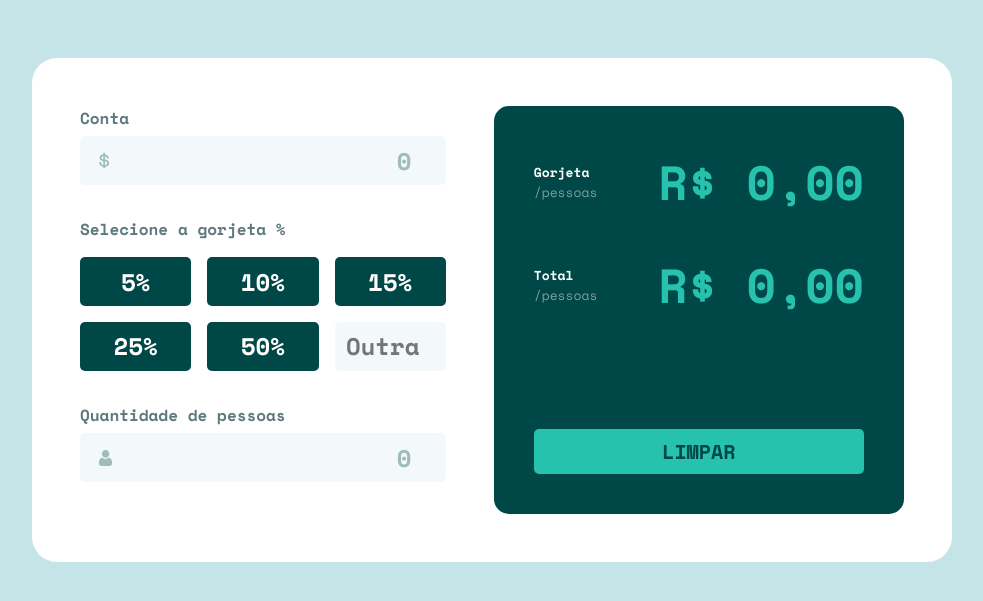
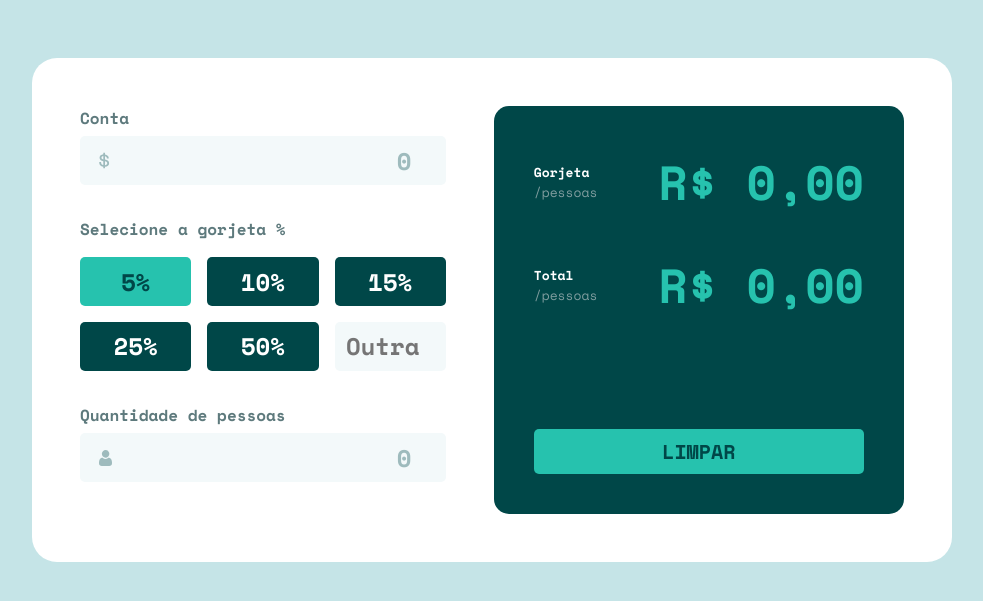
Before and after one commit to Anaolijps-15/cauculadora_gorgetas, a plain HTML site: page index.html in a window 1280 px wide. Both pictures are taken after a click on the button "5%". Shown: the part 157-758 px from the top of the page, without its empty margins (148-1131 px from the left). Drawn offline with nearby package versions, Linux system fonts and the light colour scheme.

Commit message:
nono commit do css e terceiro do js (TA TUDO FUNCIONANDO MENOS O MALDITO BOTAO !!!!)

```diff
--- a/script.js
+++ b/script.js
@@ -29,8 +29,20 @@ function receberQuantidadedePessoas(evento) {
 const botoesGorjeta = document.querySelectorAll(".gorjeta input[type='button']")
 botoesGorjeta.forEach(botao => {
     botao.addEventListener("click", receberPorcentagem)
+    botao.addEventListener("click", receberPorcentagemBotao)
 })
 
 function receberPorcentagem(evento) {
-    console.log(evento.target.value)
 }
+function receberPorcentagemBotao(evento) {
+    botoesGorjeta.forEach(botao => {
+        botao.classList.remove("botao-ativo")
+
+        if(botao.value === evento.target.value) {
+            botao.classList.add("botao-ativo")
+        }
+    })
+
+    porcentagem = parseFloat(evento.target.value) / 100
+    console.log(porcentagem)
+}
--- a/style.css
+++ b/style.css
@@ -106,6 +106,11 @@ main {
     border-radius:0.3125rem ;
     background-color: var(--green-800);
     color: var(--white);
+}
+
+.gorjeta .botao-ativo {
+    background-color: var(--light-green);
+    color: var(--green-800);
 }
 
 .gorjeta input [type= "button"]:hover,
```
